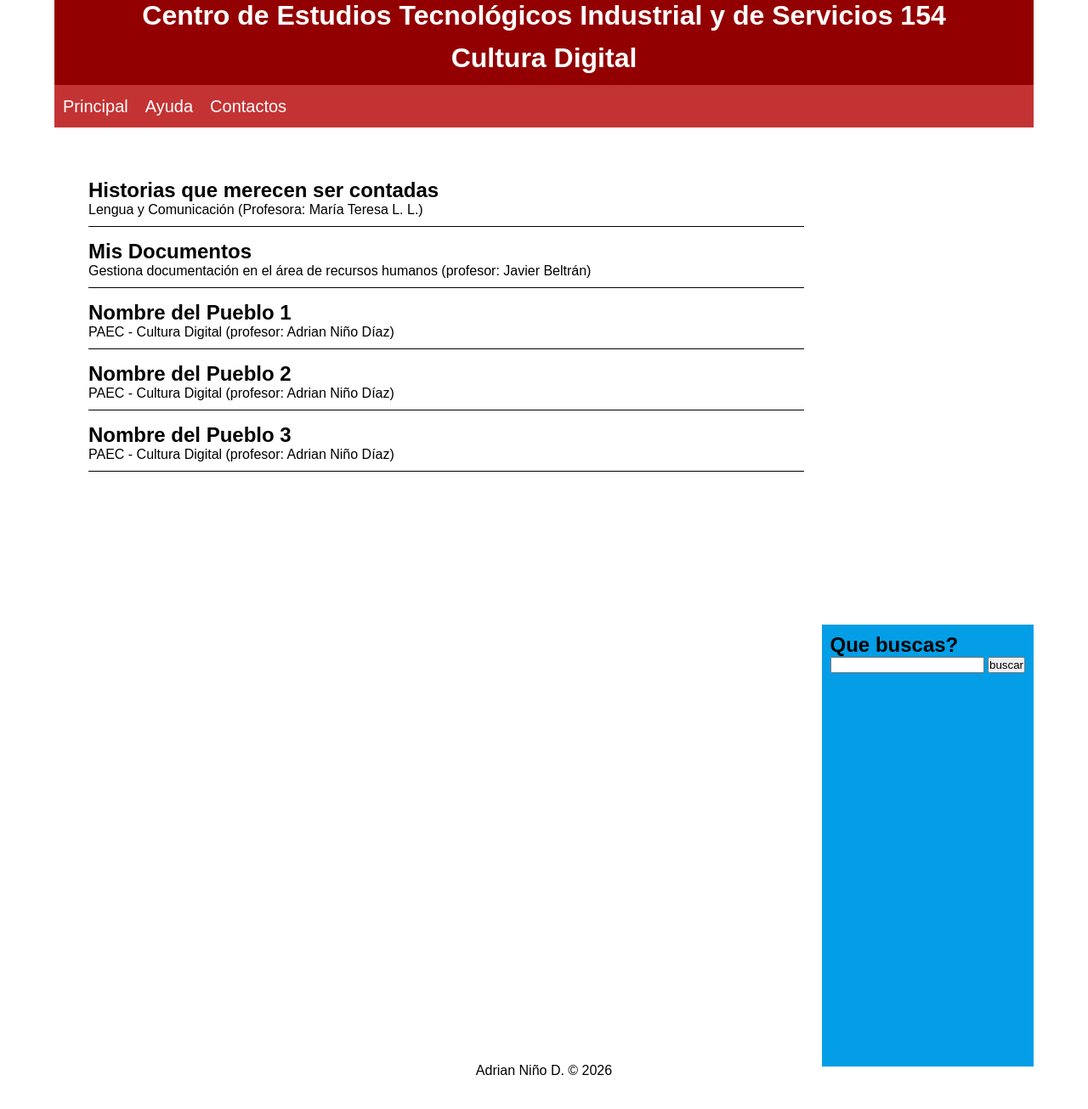
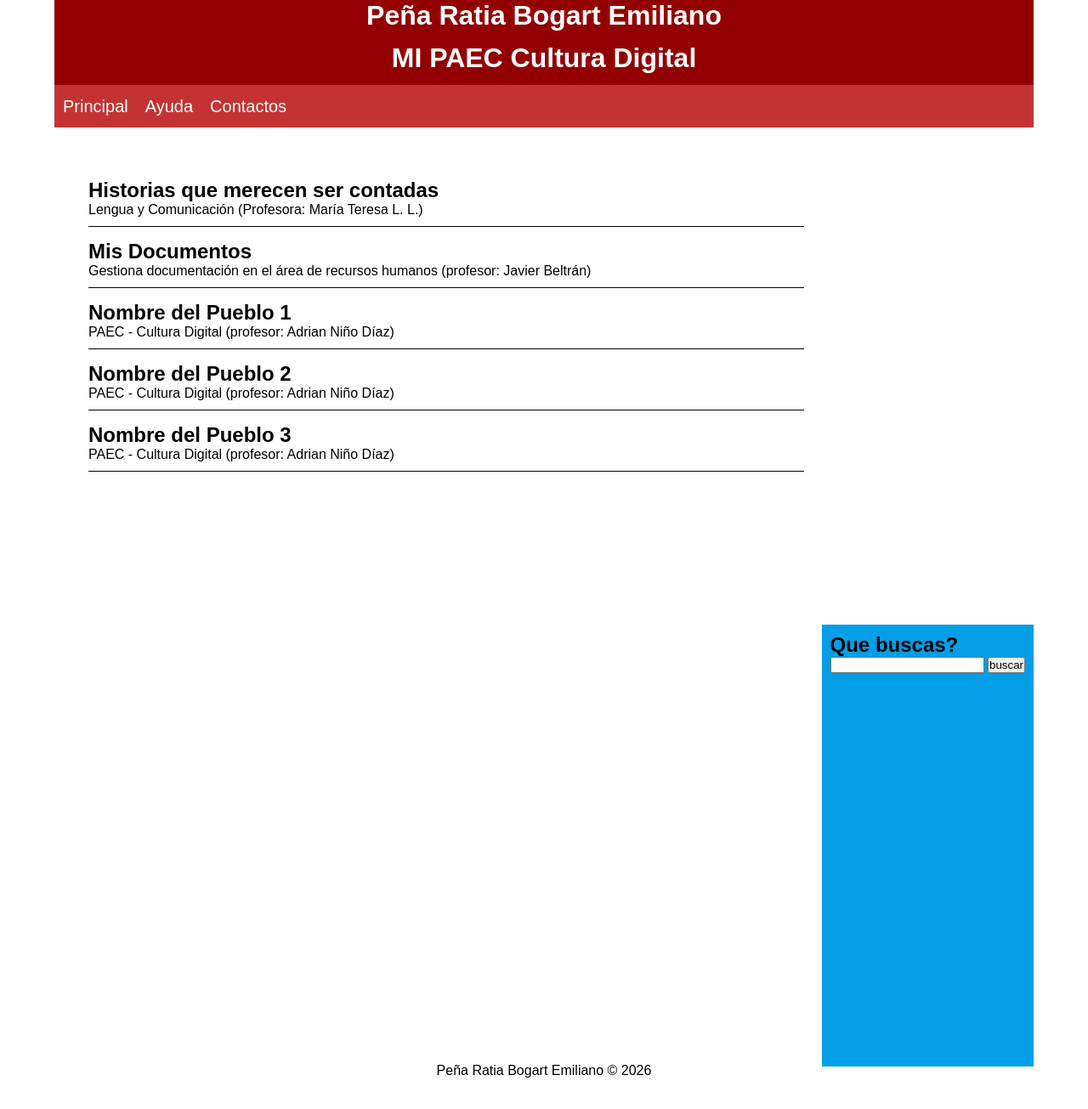
Before and after one commit to penaratiabogartemiliano-hub/Pe-a-Ratia-Bogart-Emiliano-, a plain HTML site: page index.html in a window 1280 px wide. Shown: the whole page at 85% size. Drawn offline with Linux system fonts and the light colour scheme.

Commit message:
Update header and footer content in index.html

```diff
--- a/index.html
+++ b/index.html
@@ -8,8 +8,8 @@
   <body>
       <div id="container">
           <header>
-           <h1> Centro de Estudios Tecnológicos Industrial y de Servicios 154</h1>
-           <h1> Cultura Digital</h1>
+           <h1> Peña Ratia Bogart Emiliano</h1>
+           <h1> MI PAEC Cultura Digital</h1>
 
           </header>
            <nav>
@@ -61,7 +61,7 @@
         <div class="clear"></div>
 
         <footer>
-           Adrian Niño D.  &copy; 2026
+          Peña Ratia Bogart Emiliano &copy; 2026
         </footer>
 
 
```
